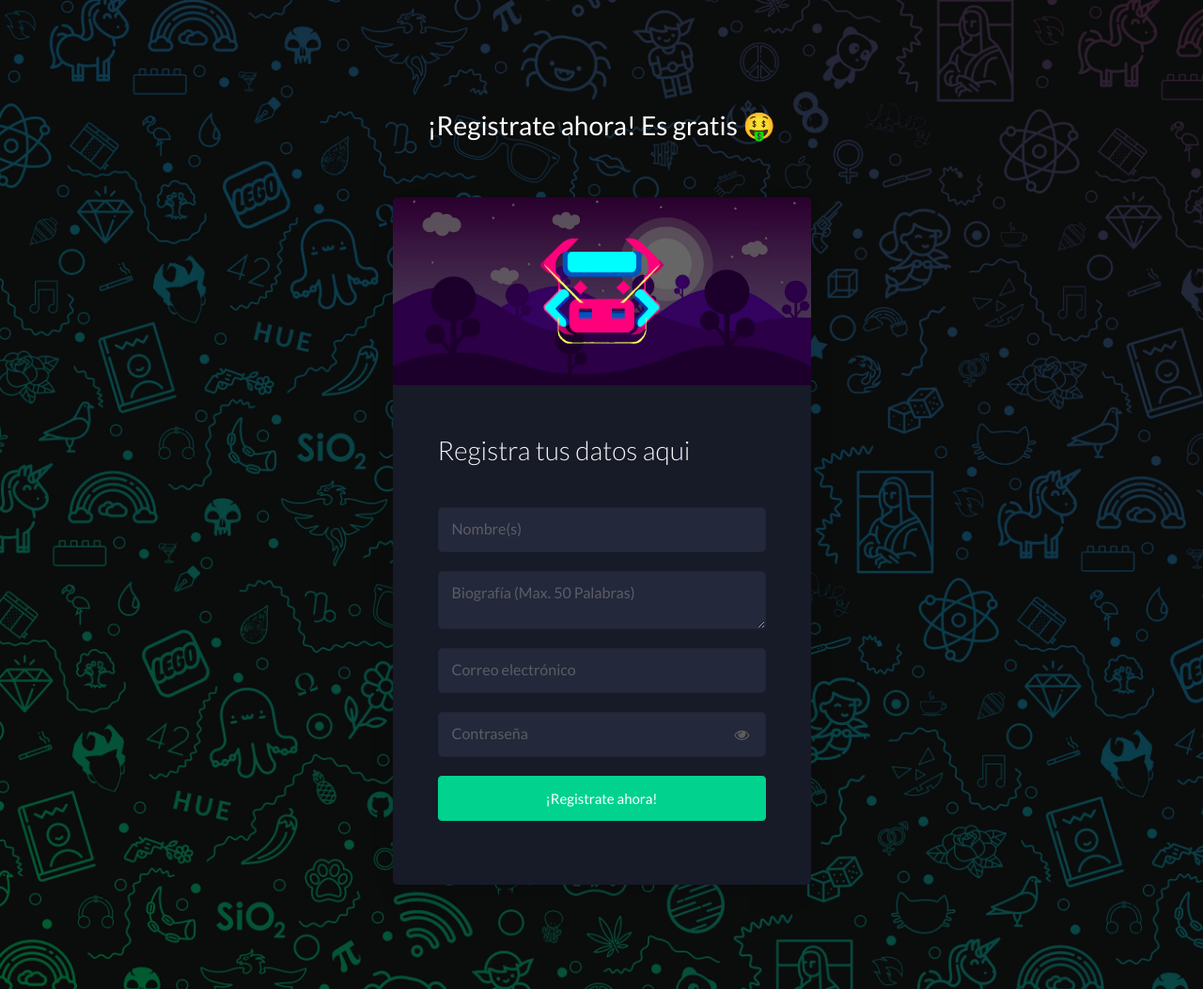
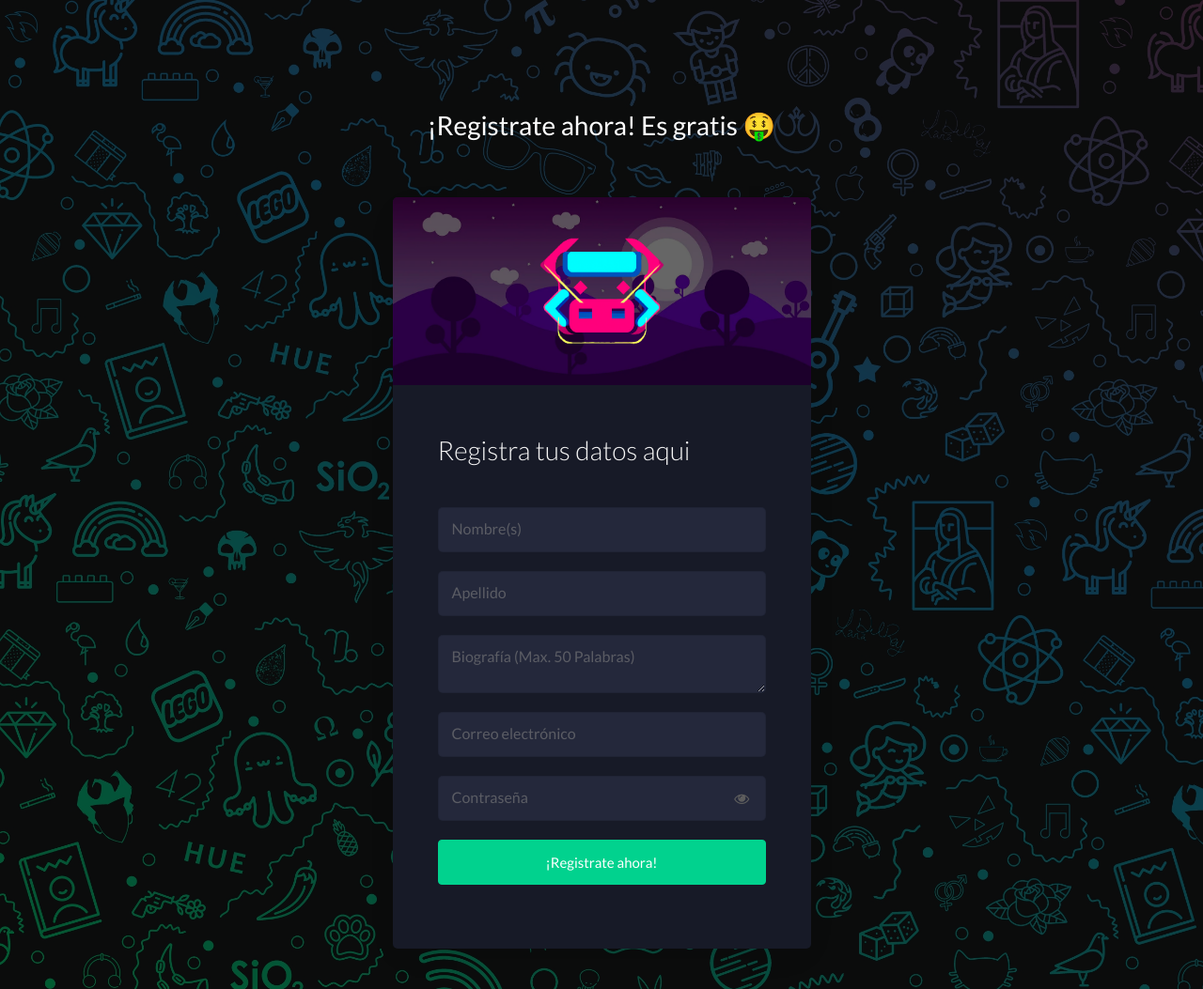
Before and after one commit to pieroGJ121/Proyecto_cloud_computing, a Flask app: page /new_user in a window 1280 px wide. Shown: the top 1053 px of the page at 94% size. Run offline with Flask 3, Linux system fonts and the light colour scheme; some libraries are stand-ins or nearby versions.

Commit message:
add lastname register.html

```diff
--- a/templates/register.html
+++ b/templates/register.html
@@ -29,6 +29,10 @@
 											<label class="form-control-placeholder" for="name">Nombre(s)</label>
 										</div>
 										<div class="form-group mt-3">
+											<input type="text" class="form-control" name="lastname" id="lastname" required>
+											<label class="form-control-placeholder" for="lastname">Apellido </label>
+										</div>
+										<div class="form-group mt-3">
 											<textarea class="form-control" name="bio" id="bio" required></textarea>
 											<label class="form-control-placeholder" for="bio">Biografía (Max. 50 Palabras)</label>
 										</div>
```
